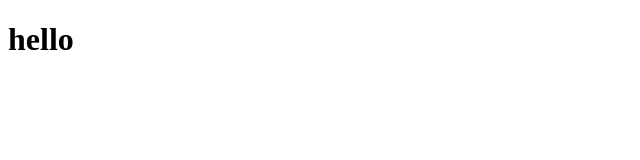
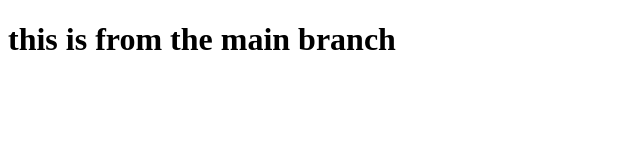
Before and after one commit to maharshijpatelcg-work/conflicts, a plain HTML site: page 1.html in a window 1280 px wide. Shown: the whole page, without its empty margins (0-640 px from the left). Drawn offline with Linux system fonts and the light colour scheme.

Commit message:
main branch

```diff
--- a/1.html
+++ b/1.html
@@ -6,6 +6,6 @@
     <title>Document</title>
 </head>
 <body>
-    <h1>hello</h1>
+    <h1>this is from the main branch</h1>
 </body>
 </html>
```
